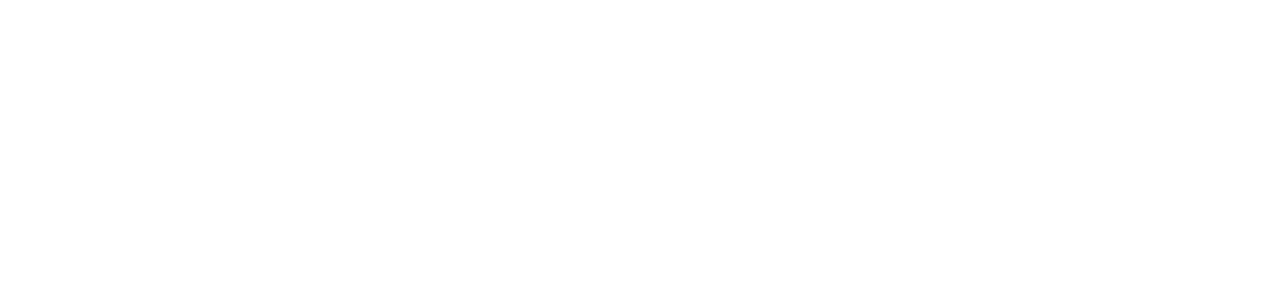
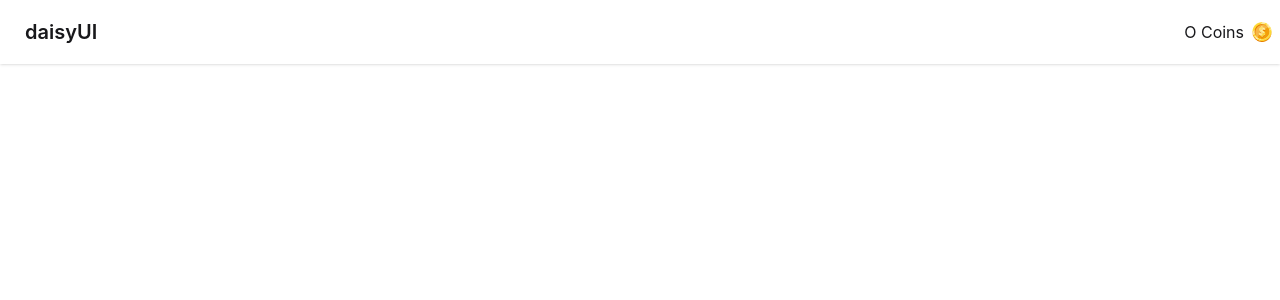
Before and after one commit to nhtzeropoint5/BPL-Dream, a React (Vite) app: page / in a window 1280 px wide. Shown: the top 300 px of the page. Built offline with nearby package versions, Linux system fonts and the light colour scheme.

Commit message:
commit 1

```diff
--- a/src/App.jsx
+++ b/src/App.jsx
@@ -1,12 +1,15 @@
 import { useState } from 'react'
 
 import './App.css'
+import Navbar from './assets/components/navbar/navbar'
 
 function App() {
   const [count, setCount] = useState(0)
 
   return (
     <>
+    <Navbar></Navbar>
+
     </>
   )
 }
--- /dev/null
+++ b/src/assets/components/navbar/Navbar.jsx
@@ -0,0 +1,20 @@
+import React from 'react';
+import dicon from '../../../assets/dollar_1.png';
+
+const Navbar = () => {
+    return (
+ <div className="navbar bg-base-100 shadow-sm">
+  <div className="flex-1">
+    <a className="btn btn-ghost text-xl">daisyUI</a>
+  </div>
+  <div className="flex-none">
+    <button className="flex justify-between items-center gap-2">
+      O Coins
+      <img src={dicon} alt="" />
+    </button>
+  </div>
+</div>
+    );
+};
+
+export default Navbar;
```
Also changed, not shown: src/assets/components/homepage/Banner.jsx (added).
